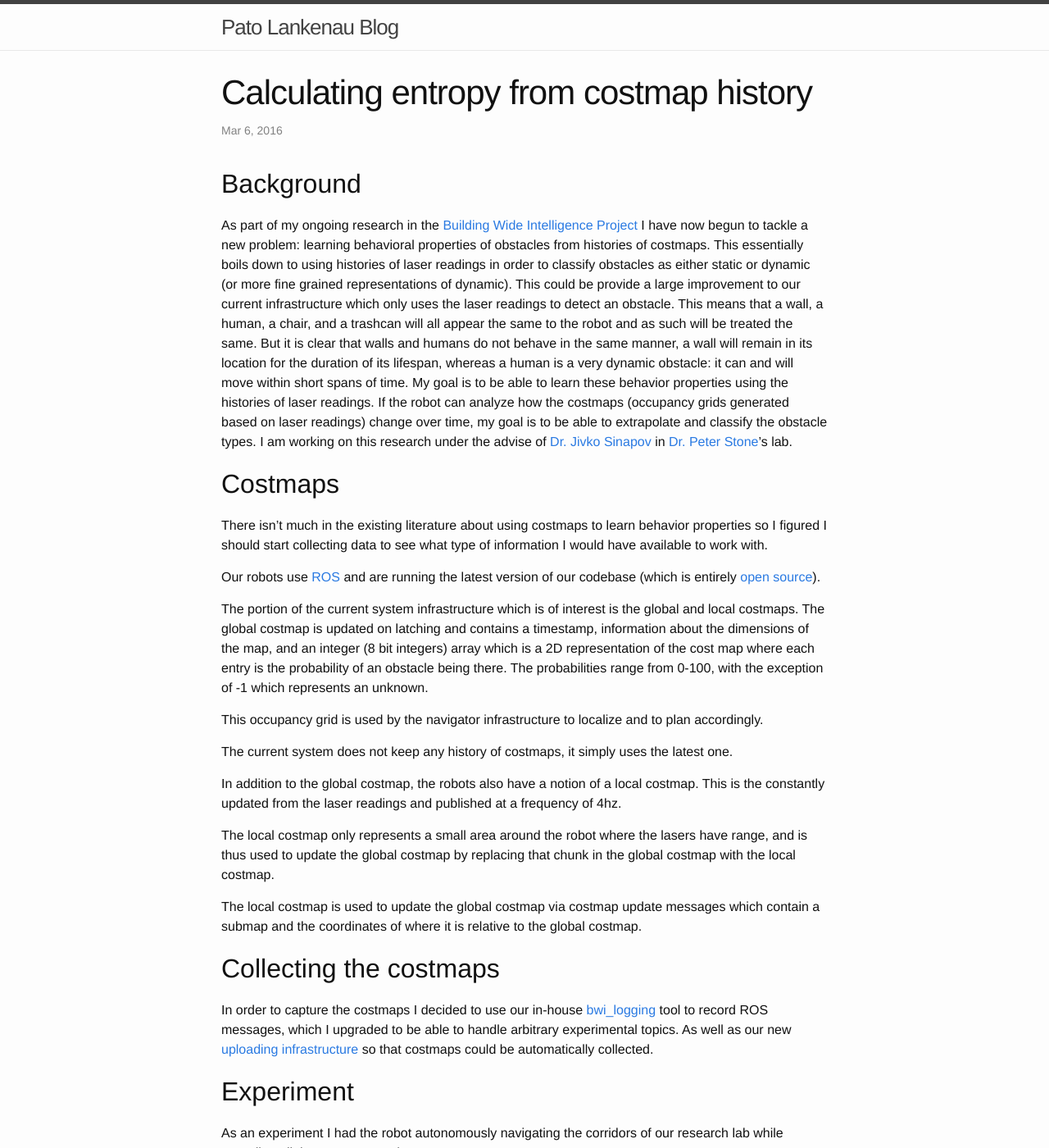
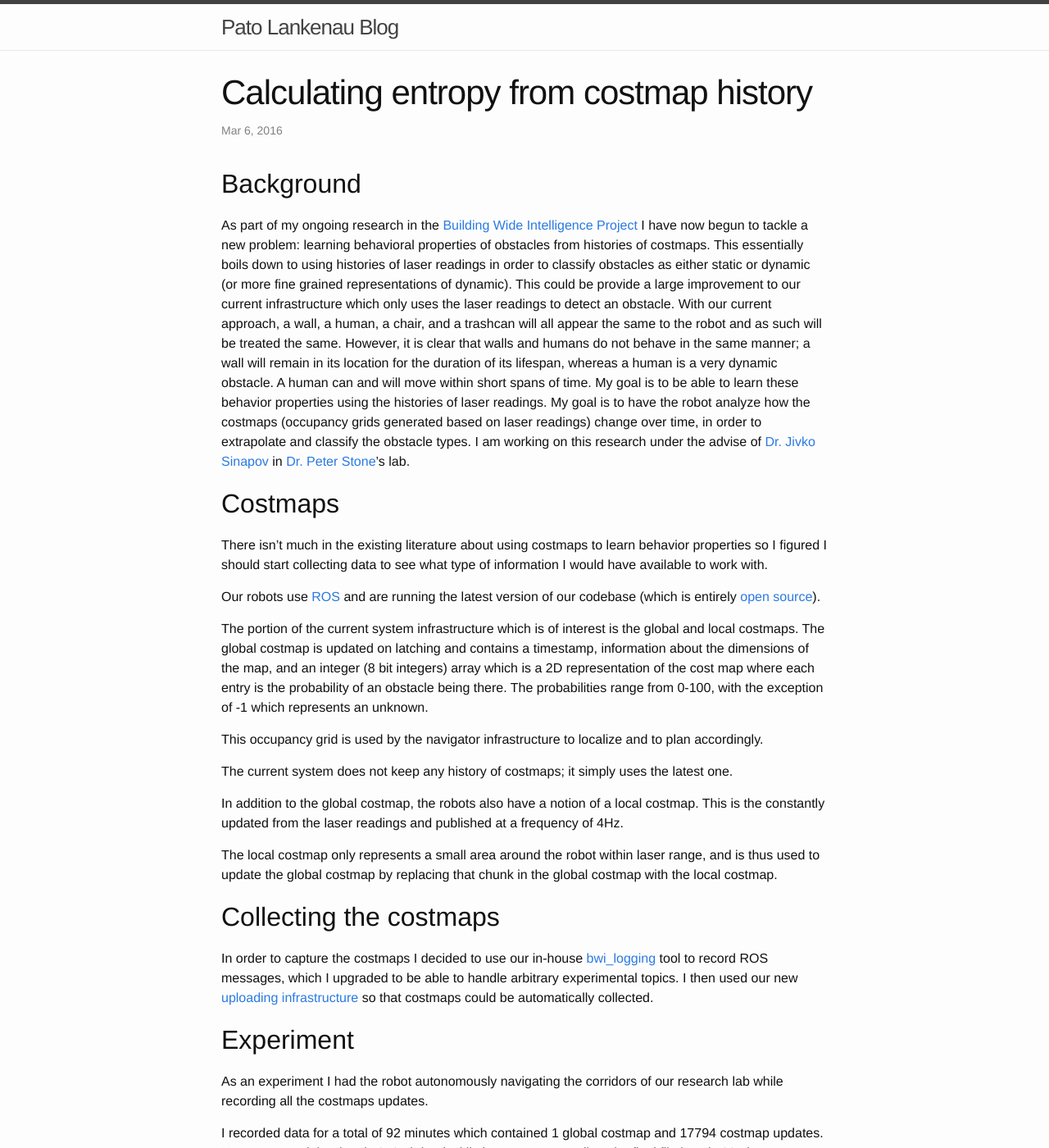
Before and after one commit to pato/plankenau, a Jekyll site: the page built from blog_jekyll/_posts/2016-03-06-research.md, in a window 1280 px wide and 1400 px high. Shown: the whole window at 82% size. Built offline with Jekyll 4.4.1, drawn with Linux system fonts in a browser that asks for light colours; some of the changed text lies outside the part shown.

Commit message:
small fixes and proofreading

```diff
--- a/blog_jekyll/_posts/2016-03-06-research.md
+++ b/blog_jekyll/_posts/2016-03-06-research.md
@@ -12,13 +12,14 @@ As part of my ongoing research in the [Building Wide Intelligence Project](http:
 I have now begun to tackle a new problem: learning behavioral properties of obstacles from histories of costmaps.
 This essentially boils down to using histories of laser readings in order to classify obstacles as either
 static or dynamic (or more fine grained representations of dynamic). This could be provide a large improvement
-to our current infrastructure which only uses the laser readings to detect an obstacle. This means that a wall,
-a human, a chair, and a trashcan will all appear the same to the robot and as such will be treated the same. But
-it is clear that walls and humans do not behave in the same manner, a wall will remain in its location for the
-duration of its lifespan, whereas a human is a very dynamic obstacle: it can and will move within short spans
-of time. My goal is to be able to learn these behavior properties using the histories of laser readings. If the robot
-can analyze how the costmaps (occupancy grids generated based on laser readings) change over time, my goal
-is to be able to extrapolate and classify the obstacle types. I am working on this research under the advise of [Dr. Jivko Sinapov](https://www.cs.utexas.edu/~jsinapov/) in [Dr. Peter Stone](http://www.cs.utexas.edu/~pstone/)'s lab.
+to our current infrastructure which only uses the laser readings to detect an obstacle. With our current approach, a wall,
+a human, a chair, and a trashcan will all appear the same to the robot and as such will be treated the same. However,
+it is clear that walls and humans do not behave in the same manner; a wall will remain in its location for the
+duration of its lifespan, whereas a human is a very dynamic obstacle. A human can and will move within short spans
+of time. My goal is to be able to learn these behavior properties using the histories of laser
+readings. My goal is to have the robot analyze how the costmaps (occupancy grids generated based on
+laser readings) change over time, in order
+to extrapolate and classify the obstacle types. I am working on this research under the advise of [Dr. Jivko Sinapov](https://www.cs.utexas.edu/~jsinapov/) in [Dr. Peter Stone](http://www.cs.utexas.edu/~pstone/)'s lab.
 
 ## Costmaps
 
@@ -38,27 +39,23 @@ range from 0-100, with the exception of -1 which represents an unknown.
 This occupancy grid is used by the navigator infrastructure to localize
 and to plan accordingly.
 
-The current system does not keep any history of costmaps, it simply
+The current system does not keep any history of costmaps; it simply
 uses the latest one.
 
 In addition to the global costmap, the robots also have a notion of a local
 costmap. This is the constantly updated from the laser readings and published
-at a frequency of 4hz.
+at a frequency of 4Hz.
 
-The local costmap only represents a small area around the robot where the lasers
-have range, and is thus used to update the global costmap by replacing
+The local costmap only represents a small area around the robot within laser
+range, and is thus used to update the global costmap by replacing
 that chunk in the global costmap with the local costmap.
-
-The local costmap is used to update the global costmap via costmap update
-messages which contain a submap and the coordinates of where it is relative
-to the global costmap.
 
 ## Collecting the costmaps
 
 In order to capture the costmaps I decided to use our in-house
 [bwi_logging](https://github.com/utexas-bwi/bwi_common/tree/master/bwi_logging) tool to record
-ROS messages, which I upgraded to be able to handle arbitrary experimental topics. As well
-as our new [uploading infrastructure](https://github.com/utexas-bwi/bwi_lab/tree/master/bwilab_scripts)
+ROS messages, which I upgraded to be able to handle arbitrary experimental topics. I then used
+our new [uploading infrastructure](https://github.com/utexas-bwi/bwi_lab/tree/master/bwilab_scripts)
 so that costmaps could be automatically collected.
 
 ## Experiment
@@ -106,11 +103,16 @@ These maps show that there is definitely new information that can be learned fro
 of costmaps. Although they are not classifying obstacles yet, they can provide useful information.
 As such, the obvious next steps are how this information can be used to improve the robots. Three possible
 venues are localization, navigation, and planning. In terms of localization, the maps could be used
-to make better predictions to our and better probability models for the Monte Carlo particle filter localizer.
-For navigation these maps could be useful in case the robot encounters an obstacle, if it is in a high
+to make better predictions and better probability models for the Monte Carlo particle filter localizer.
+For navigation these maps could be useful in case the robot encounters an obstacle. For example, if it is in a high
 entropy area it could decide to wait some time to see if the obstacle will move before giving up and trying
 to find a new path. And finally for planning, it might be useful to add the entropy maps as another
 cost layer, such that the planner will try to avoid high entropy areas.
+
+## Source Code
+
+All the source code is currently available in my branch of the experimental source code on
+[github](https://github.com/utexas-bwi/bwi_experimental/tree/pato_costmaps/bwi_costmaps)
 
 
 [corrected]: http://plankenau.com/i/dmnvJP.png "Corrected entropy map"
```
Also changed, not shown: other parts of blog_jekyll/_posts/2016-03-06-research.md (+4 -4 lines).
